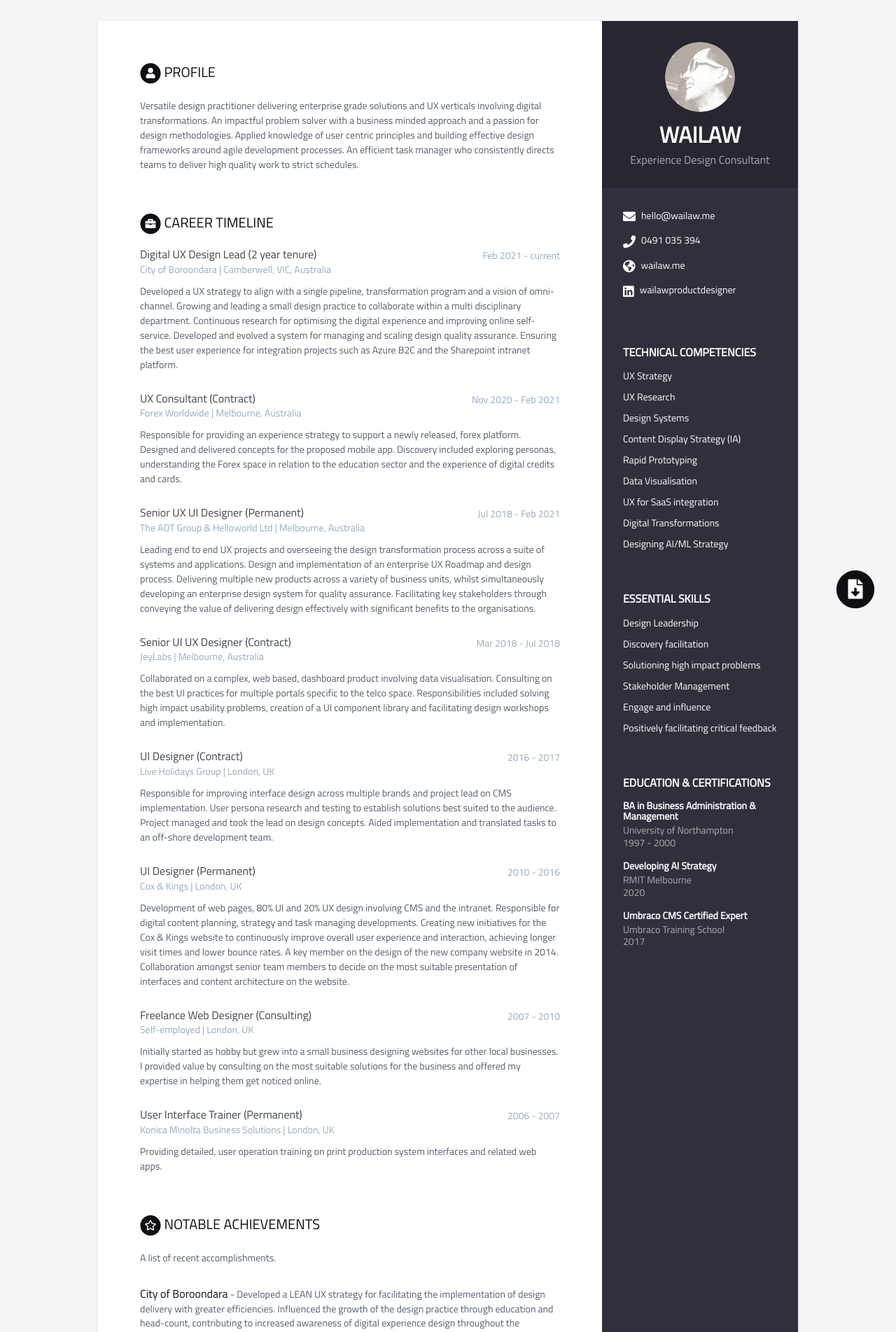
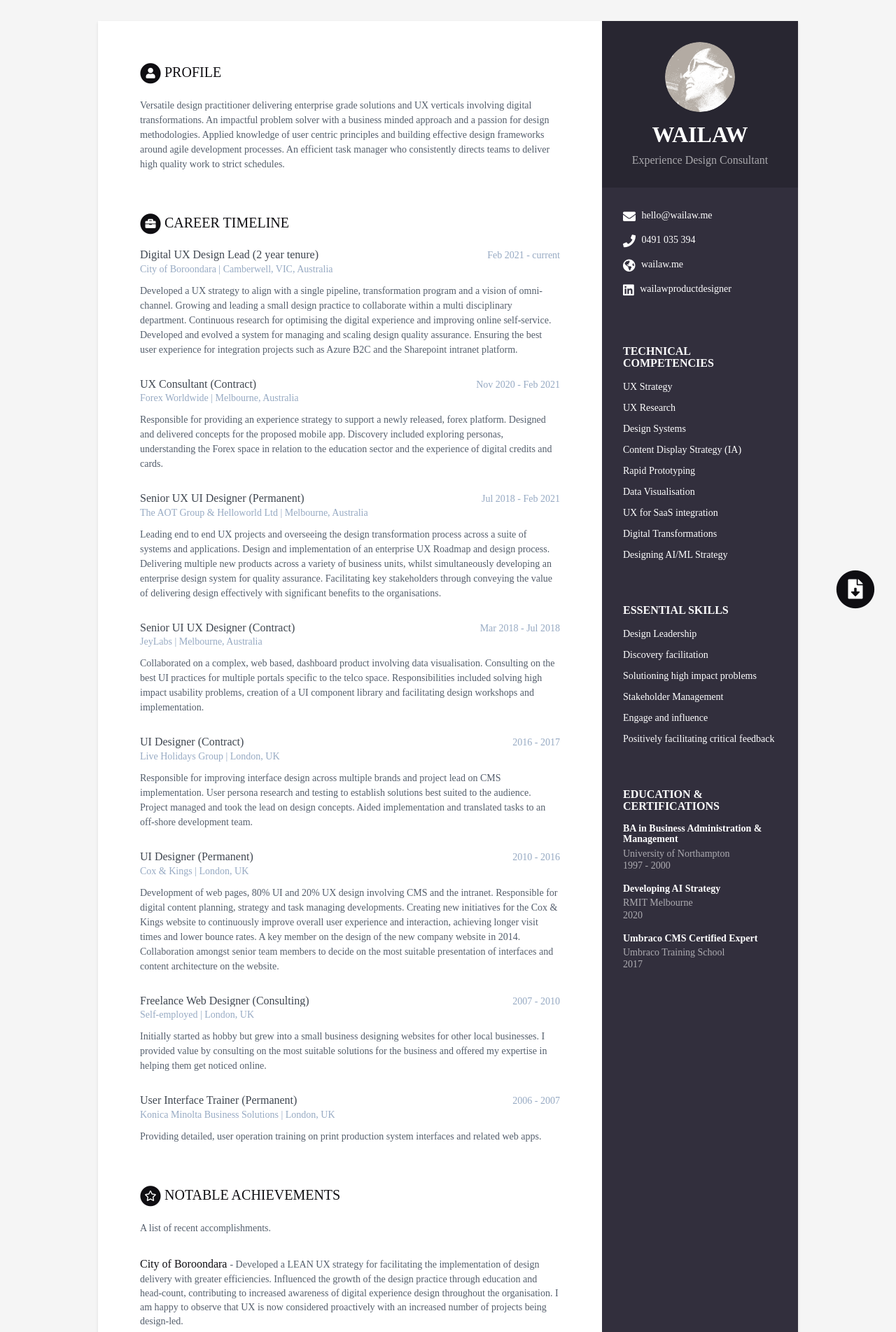
Before and after one commit to W-A-I-L-A-W-8/cv-wailaw, a Jekyll site: the page built from index.html, in a window 1280 px wide. Shown: the top 1903 px of the page at 70% size. Built offline with Jekyll 4.4.1, drawn with Linux system fonts in a browser that asks for light colours; some of the changed text lies outside the part shown.

Commit message:
font update to align with portfolio site

```diff
--- a/_data/data.yml
+++ b/_data/data.yml
@@ -215,4 +215,4 @@ publications:
         level: 60%
 
 footer: >
-    2022 &copy; Content owned by <a href="https://wailaw.me">Wai Law</a>. Designed with <i class="fas fa-heart"></i> by <a href="http://themes.3rdwavemedia.com" target="_blank" rel="nofollow">Xiaoying Riley</a>
+    2022 &copy; Content owned by <a href="https://wailaw.me">Wai Law</a>. Designed & Developed with <i class="fas fa-heart"></i> by <a href="http://themes.3rdwavemedia.com" target="_blank" rel="nofollow">Xiaoying Riley</a>
--- a/_sass/_base.scss
+++ b/_sass/_base.scss
@@ -1,8 +1,8 @@
 /* ======= Base ======= */
-@import url('https://fonts.googleapis.com/css2?family=Titillium+Web&display=swap');
+@import url('https://fonts.googleapis.com/css2?family=Rubik:wght@400;700&family=Ubuntu+Mono&display=swap');
 
 body {
-    font-family: 'Titillium Web', sans-serif;
+    font-family: 'Ubuntu Mono, monospace';
     color: $text-color-secondary;
     background: $smoky-white;
     font-size: 14px;
@@ -12,6 +12,7 @@ body {
 }
 
 h1, h2, h3, h4, h5, h6  {
+    font-family: 'Rubik, sans-serif';
     font-weight: 700;
 }
 
```
